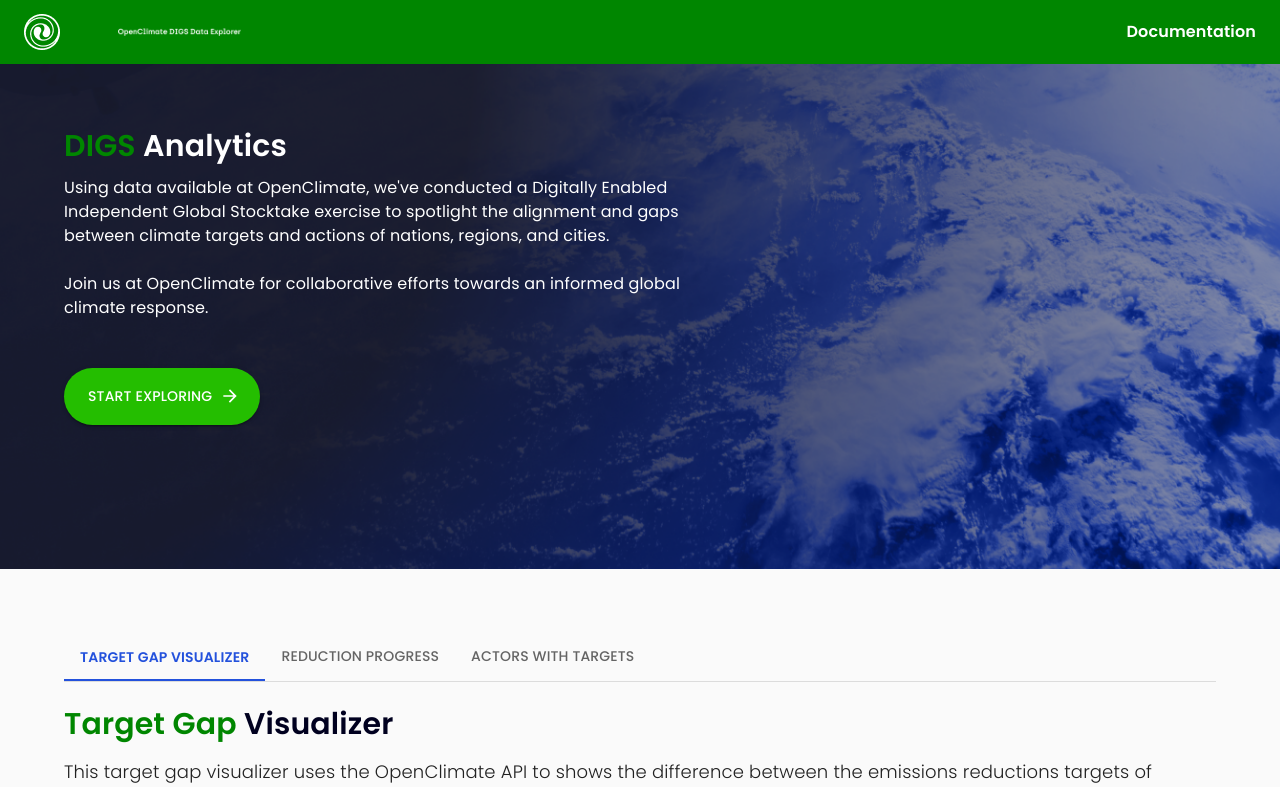
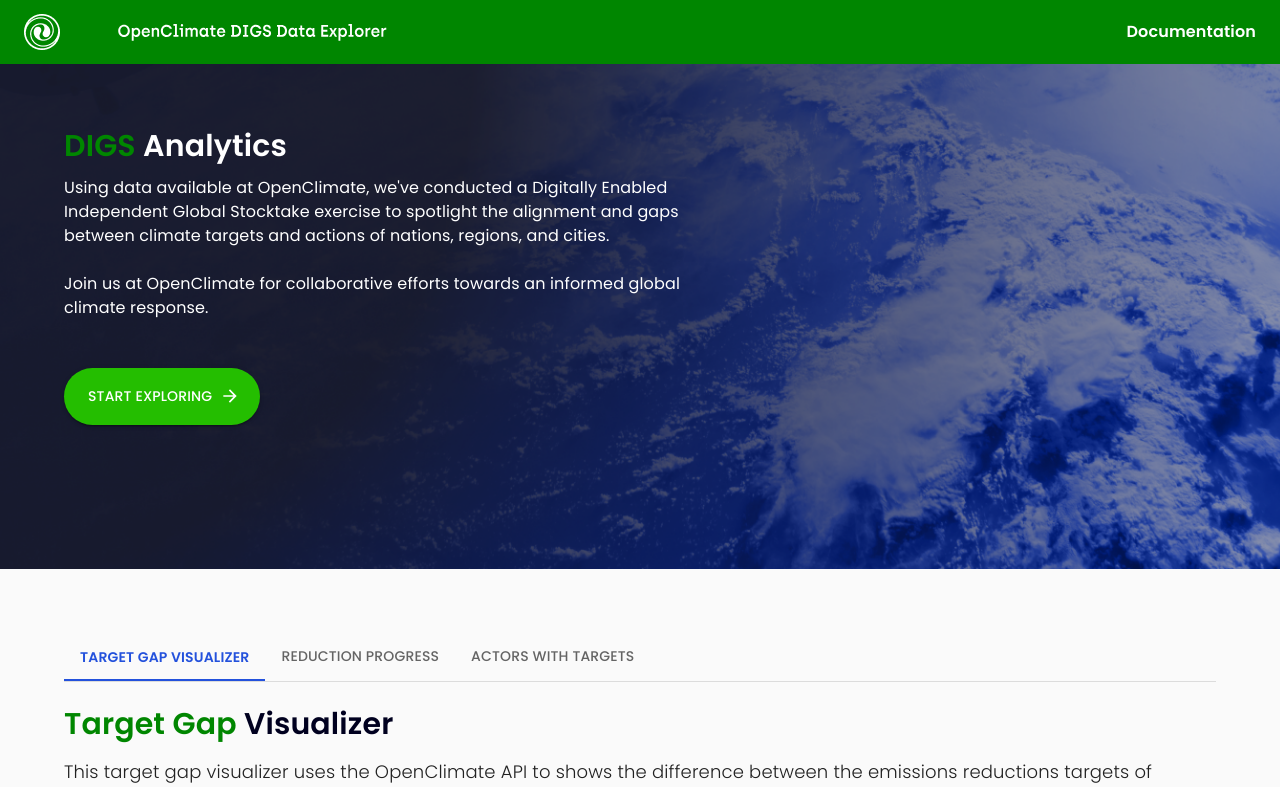
Before and after one commit to Open-Earth-Foundation/target-gap, a Next.js app: page / in a window 1280 px wide. Shown: the top 787 px of the page. Built offline with nearby package versions, Linux system fonts and the light colour scheme.

Commit message:
feat(ON-752): added spinner for loading state

```diff
--- a/src/components/navbar/Navbar.tsx
+++ b/src/components/navbar/Navbar.tsx
@@ -65,10 +65,11 @@ const Navbar: FC<NavbarProps> = ({ window }) => {
               }}>
               <Link href="/">
                 <Image
-                  src="/images/OpenClimateDIGSDataExplorer.png"
+                  src="/images/OpenClimateDIGSDataExplorer.svg"
                   height={24}
                   width={123}
                   alt="OEF_Logo"
+                  className="md:w-[269px]"
                 />
               </Link>
             </Box>
@@ -84,7 +85,7 @@ const Navbar: FC<NavbarProps> = ({ window }) => {
             }}>
             <Link href="/">
               <Image
-                src="/images/OpenClimateDIGSDataExplorer.png"
+                src="/images/OpenClimateDIGSDataExplorer.svg"
                 height={24}
                 width={260}
                 alt="OEF_Logo"
--- a/src/components/tabs/ActorsWithTargetsTabs.tsx
+++ b/src/components/tabs/ActorsWithTargetsTabs.tsx
@@ -1,4 +1,4 @@
-import { Box, Container, Typography } from "@mui/material";
+import { Box, CircularProgress, Container, Typography } from "@mui/material";
 import React, { useCallback, useEffect, useState } from "react";
 import Heading from "../typography/Heading";
 import { Open_Sans } from "next/font/google";
@@ -215,6 +215,18 @@ const ActorsWithTargetsTabs = () => {
         these areas of opportunity, and collaborate with us to further develop
         and enrich our collective climate dataset.
       </Typography>
+      {isLoading ? (
+        <Box
+          display="flex"
+          flexDirection="column"
+          alignItems="center"
+          gap="8px">
+          <CircularProgress />
+          <Typography variant="body2" fontFamily="sans-serif">
+            Loading Chart Data
+          </Typography>
+        </Box>
+      ) : (
         <Box
           border="1px solid #E6E7FF"
           borderRadius="8px"
@@ -237,7 +249,11 @@ const ActorsWithTargetsTabs = () => {
                 left: 0,
                 bottom: 0,
               }}>
-            <CartesianGrid strokeDasharray="3 3" stroke="#E6E7FF" height={1} />
+              <CartesianGrid
+                strokeDasharray="3 3"
+                stroke="#E6E7FF"
+                height={1}
+              />
               <XAxis dataKey="name" capHeight={30} />
               <YAxis
                 tick={(props) => (
@@ -272,6 +288,7 @@ const ActorsWithTargetsTabs = () => {
             </BarChart>
           </ResponsiveContainer>
         </Box>
+      )}
       <Box display="flex" flexDirection="column" gap="24px">
         <Box
           sx={{
@@ -319,6 +336,7 @@ const ActorsWithTargetsTabs = () => {
           alt="Target map"
           height={179}
           width={328}
+          className="md:h-[732px] w-full"
         />
       </Box>
     </Box>
```
Also changed, not shown: public/images/OpenClimateDIGSDataExplorer.png (deleted), public/images/OpenClimateDIGSDataExplorer.svg (added). Lines whose indentation alone changed are shown as unchanged.
